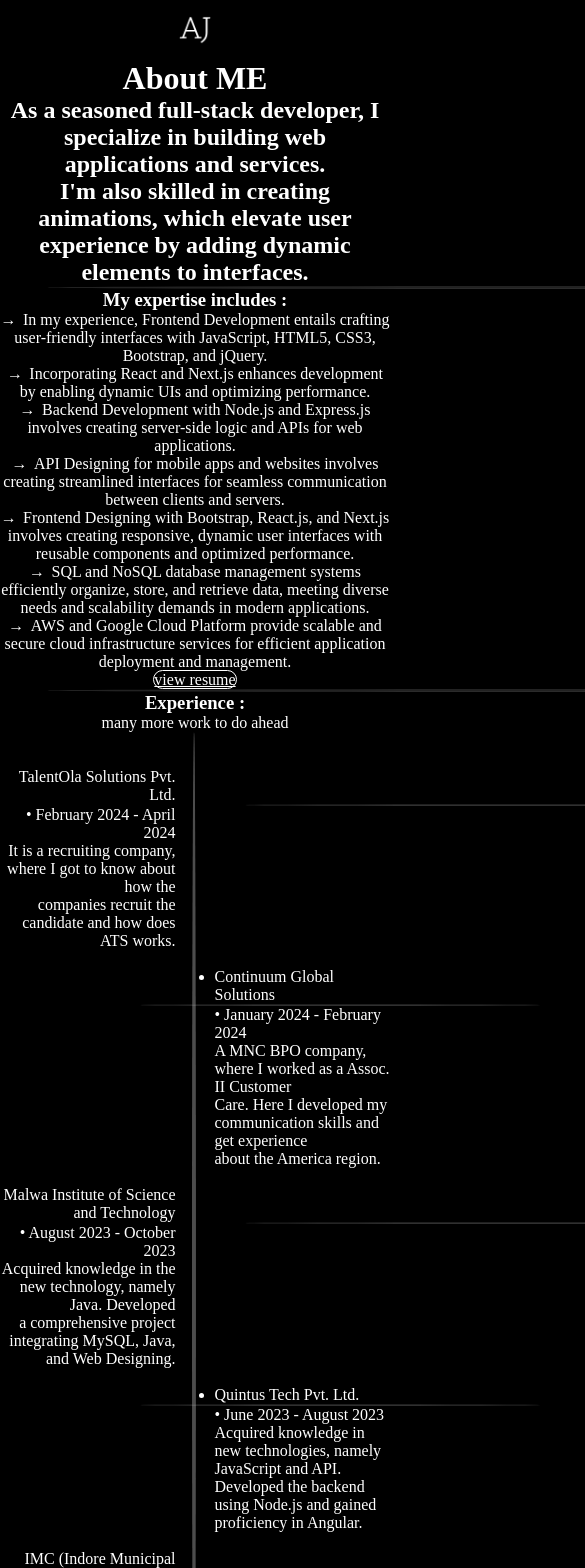
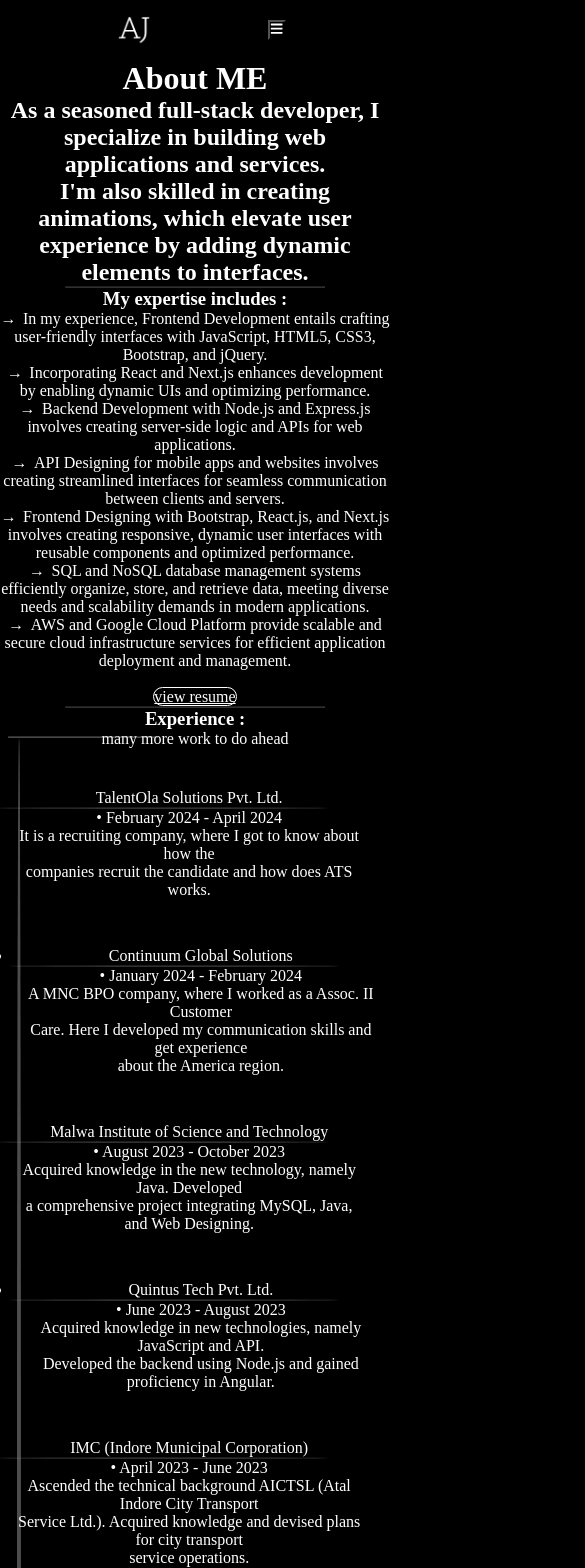
Before and after one commit to abnjain/abnjain, a Next.js app: page /About in a window 390 px wide. Shown: the top 1568 px of the page, 585 px wide, since content can reach past the window. Built offline with nearby package versions, Linux system fonts and the light colour scheme.

Commit message:
full fledge responsive

```diff
--- a/Components/Footer.js
+++ b/Components/Footer.js
@@ -10,7 +10,7 @@ import { FaLinkedin } from "react-icons/fa";
 const Footer = () => {
   return (
     <>
-      <footer className="py-16 flex flex-wrap gap-5 justify-evenly items-center text-center text-xl">
+      <footer className="py-16 flex flex-wrap gap-5 justify-evenly items-center text-center text-xl space-y-4">
         <div className="flex flex-col items-center">
         <Image
             src="/Images/favicon.png"
--- a/Components/Header.js
+++ b/Components/Header.js
@@ -1,13 +1,44 @@
+"use client";
+import { useState } from "react";
 import React from "react";
 import Link from "next/link";
 import Image from "next/image";
+import { FaBars, FaTimes } from "react-icons/fa";
+
 // import styles from "./Header.module.css";
+const Menu = ({ onClose }) => {
+  const handleClick = () => {
+    onClose(); // Close the menu when a menu item is clicked
+  };
+
+  return (
+    <div className="md:flex items-center justify-end">
+      <div className="md:flex justify-end space-x-4 gap-8">
+        <Link href="/">
+          <h3 onClick={handleClick}>home</h3>
+        </Link>
+        <Link href="/About">
+          <h3 onClick={handleClick}>about</h3>
+        </Link>
+        <Link href="/Projects">
+          <h3 onClick={handleClick}>projects</h3>
+        </Link>
+      </div>
+    </div>
+  );
+};
 
 const Header = () => {
+  const [isMenuOpen, setIsMenuOpen] = useState(false);
+
+  const toggleMenu = () => {
+    setIsMenuOpen(!isMenuOpen);
+  };
+
   return (
     <>
       <header>
-      <div className="mt-10 flex flex-wrap justify-evenly items-center md:{grid grid-rows-3 space-y-4} text-xl">
+        <div className="mt-8 flex flex-wrap justify-evenly items-center md:{grid grid-rows-3 space-y-4} gap-14 text-xl">
           <Link href="/">
             <Image
               src="/Images/favicon.png"
@@ -16,18 +47,54 @@ const Header = () => {
               className="justify-center align-middle"
             />
           </Link>
-        <div className="w-72 hidden md:flex"></div>
-        <div className="gap-8 hidden sm:flex">
+
+          <div className="w-20 hidden md:flex"></div>
+
+          <div className="hidden md:flex">
+          <Menu onClose={() => {}} />
+          </div>
+
+          <div className="py-4 px-6 flex items-center justify-between md:hidden">
+            <div className="flex items-center md:hidden">
+              <button onClick={toggleMenu}>
+                {isMenuOpen ? <FaTimes /> : <FaBars />}
+              </button>
+            </div>
+          </div>
+
+          {isMenuOpen && <Menu onClose={toggleMenu} />}
+
+          {/* <nav className={`menu md:flex items-center justify-end ${isMenuOpen ? "flex" : "hidden"}`}>
+            <div className="md:flex justify-end space-x-4 gap-8">
+                <Link href="/">
+                  <h3>home</h3>
+                </Link>
+                <Link href="/About">
+                  <h3>about</h3>
+                </Link>
+                <Link href="/Projects">
+                  <h3>projects</h3>
+                </Link>
+            </div>
+          </nav> */}
+
+           {/*<div className="gap-8 hidden sm:flex">
             {/* <div className={`${styles.bli} flex gap-8`}>  // To apply css for the same page only */}
-          <Link href="/"><h3>home</h3></Link>
-          <Link href="/About"><h3>about</h3></Link>
-          <Link href="/Projects"><h3>projects</h3></Link>
-          {/* <Link href="/Blogs"><h3>blog</h3></Link> */}
-        </div>
+          {/* <Link href="/">
+              <h3>home</h3>
+            </Link>
+            <Link href="/About">
+              <h3>about</h3>
+            </Link>
+            <Link href="/Projects">
+              <h3>projects</h3>
+            </Link> */}
+          {/* <Link href="/Blogs"><h3>blog</h3></Link> *
+          </div> */}
         </div>
       </header>
     </>
-  )
-}
+  );
+};
 
 export default Header;
--- a/app/About/page.js
+++ b/app/About/page.js
@@ -4,13 +4,13 @@ const About = () => {
     return (
         <>
             <main>
-                <h1 className="text-center text-3xl font-bold tracking-wide m-8 mt-10">About ME</h1>
-                <div className="expert text-center">
+                <h1 className="text-center text-3xl font-bold tracking-wide m-8 mt-10">About <span className="text-custom-fireOpal">ME</span></h1>
+                <div className="expert text-center m-2">
                     <h2 className="text-lg m-6">As a seasoned full-stack developer, I specialize in building web applications and services. <br />
                     I'm also skilled in creating animations, which elevate user experience by adding dynamic elements to interfaces. </h2>
-                    <hr className="distinguish mb-3"/>
-                    <h3 className="text-xl font-semibold m-4 mt-3">My expertise includes :</h3>
-                    <ul className="expertise text-center text-base">
+                    <hr className="mb-3 opacity-20 w-2/3 mx-auto" />
+                    <h3 className="text-xl font-semibold m-4 mt-3">My <span className="text-custom-fireOpal">expertise</span> includes :</h3>
+                    <ul className="expertise text-center text-base space-y-2">
                         <li>In my experience, Frontend Development entails crafting user-friendly interfaces with JavaScript, HTML5, CSS3, Bootstrap, and jQuery.</li>
                         <li>Incorporating React and Next.js enhances development by enabling dynamic UIs and optimizing performance.</li>
                         <li>Backend Development with Node.js and Express.js involves creating server-side logic and APIs for web applications.</li>
@@ -18,14 +18,13 @@ const About = () => {
                         <li>Frontend Designing with Bootstrap, React.js, and Next.js involves creating responsive, dynamic user interfaces with reusable components and optimized performance.</li>
                         <li>SQL and NoSQL database management systems efficiently organize, store, and retrieve data, meeting diverse needs and scalability demands in modern applications.</li>
                         <li>AWS and Google Cloud Platform provide scalable and secure cloud infrastructure services for efficient application deployment and management.</li>
-                        <a type="submit" className="m-6 pr-3 pl-3 border border-solid rounded-full text-lg hover:uppercase" href="/resume.pdf" download="Abhinav Jain Resume.pdf">view resume</a>
                         <br/>
                     </ul>
-                    <hr className="distinguish"/>
+                        <a type="submit" className="mb-6 px-3 text-custom-fireOpal border border-solid rounded-full text-lg hover:uppercase" href="/resume.pdf" download="Abhinav Jain Resume.pdf">view resume</a>
+                    <hr className="mb-3 opacity-20 w-2/3 mx-auto" />
                     <h3 className="text-xl font-semibold m-4 mt-3">Experience :</h3>
-                    <p>
-                        {/* <hr className="newLine"/> */}
-                    many more work to do ahead</p>
+                    <p className="many">many more work to do ahead</p>
+                    <hr className="aLine flex md:hidden"/>
                     <hr className="horLine"/>
                     <br/>
                     <br/>
@@ -60,10 +59,9 @@ const About = () => {
                             <p>Acquired knowledge in the new technology, namely Java. Developed <br /> a comprehensive project integrating MySQL, Java, and Web Designing.</p>
                         </li>
                         <br/>
-                        <p className="m-6">
-                            {/* <hr className="newLine"/> */}
-                            start</p>
                     </ul>
+                    <hr className="aLine flex md:hidden"/>
+                        <p className="start">start</p>
                 </div>
             </main>
         </>
--- a/app/globals.css
+++ b/app/globals.css
@@ -6,7 +6,6 @@
   margin: 0px;
   padding: 0px;
   box-sizing: border-box;
-  /* font-family: Verdana, Geneva, Tahoma, sans-serif; */
   background-color: black;
   color: #fff;
 }
@@ -16,13 +15,6 @@ html,body{
   height: 100%;
 }
 
-.expert .distinguish{
-  margin-left: 12%;
-  opacity: 0.18;
-  border-top: 2px solid #bbb ;
-  border-radius: 50%;
-  width: 1150px;
-}
 .expert .expertise li::before {
   content: "\2192";
   color: #fff;
@@ -33,7 +25,7 @@ html,body{
   border-left: 3px solid white;
   opacity: 0.3;
   border-radius: 50%;
-  height: 1078px;
+  height: 1050px;
   position: absolute;
   left: 50%;
   margin-left: -3px;
@@ -58,5 +50,44 @@ html,body{
   opacity: 0.2;
   border-radius: 50%;
   width: 500px;
-  margin-left: 245px;
+  margin-left: 238px;
 }
+.aLine{
+  position: relative;
+}
+
+@media (max-width: 640px) {
+  .expert .horLine{
+    height: 1540px;
+    left: 5%;
+  }
+  .aLine{
+    left: 2%;
+    width: 150px;
+    opacity: 0.3;
+  }
+  .start {
+    margin: -10px ;
+  }
+  .many {
+    margin-bottom: -12px;
+  }
+  .expert ul .left{
+    text-align: center;
+    margin-left: 3%;
+    padding: 15px;
+  }
+  .expert .lineL {
+    width: 330px;
+    margin-left: -5%;
+  }
+  .expert ul .right{
+    text-align: center;
+    margin-right: 3%;
+    padding: 15px;
+  }
+  .expert .lineR {
+    width: 330px;
+    margin-left: -5%;
+  }
+}
```
Also changed, not shown: app/Projects/page.js (+8 -8 lines), app/page.js (+51 -21 lines). Lines whose indentation alone changed are shown as unchanged.
